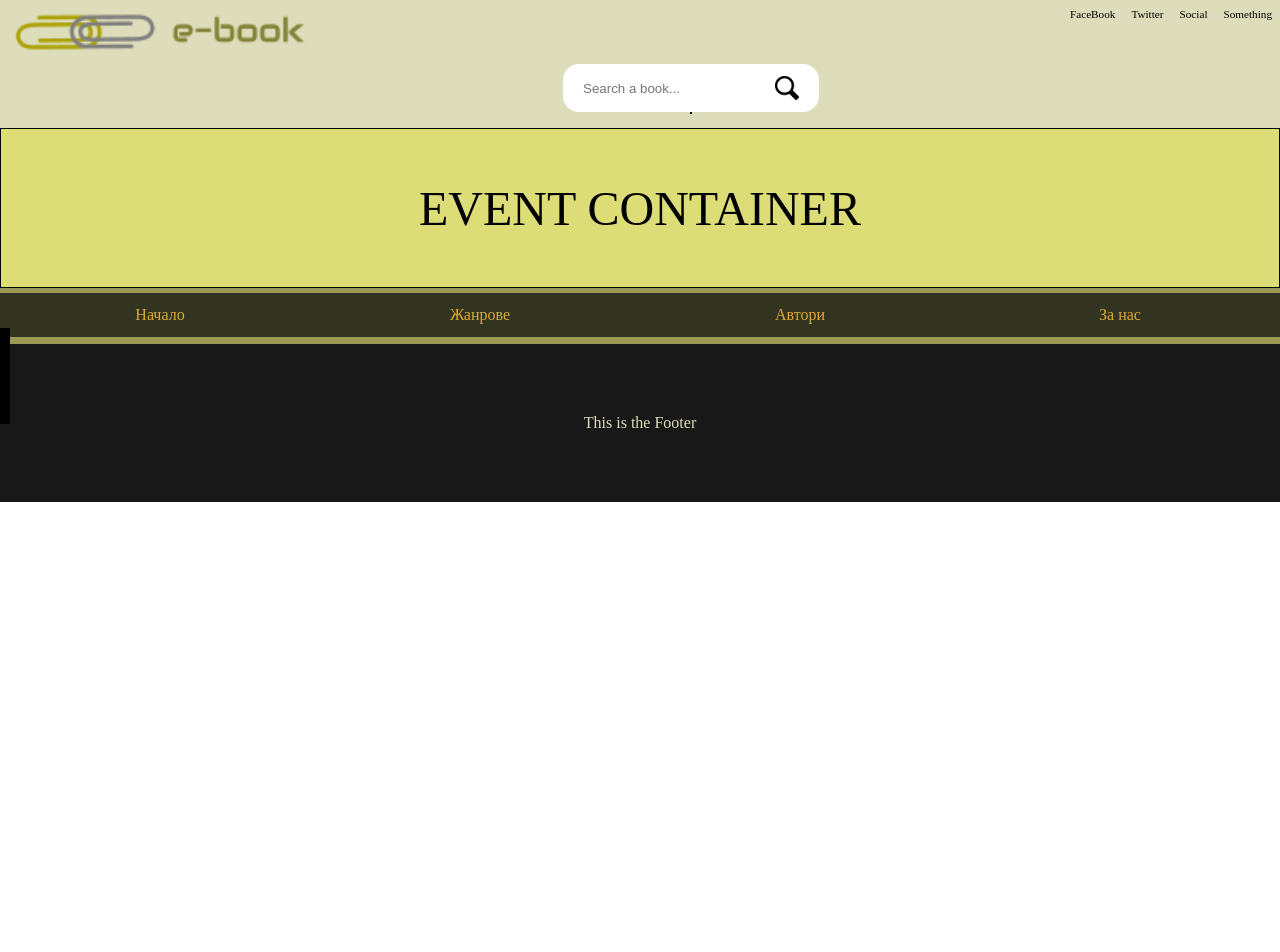
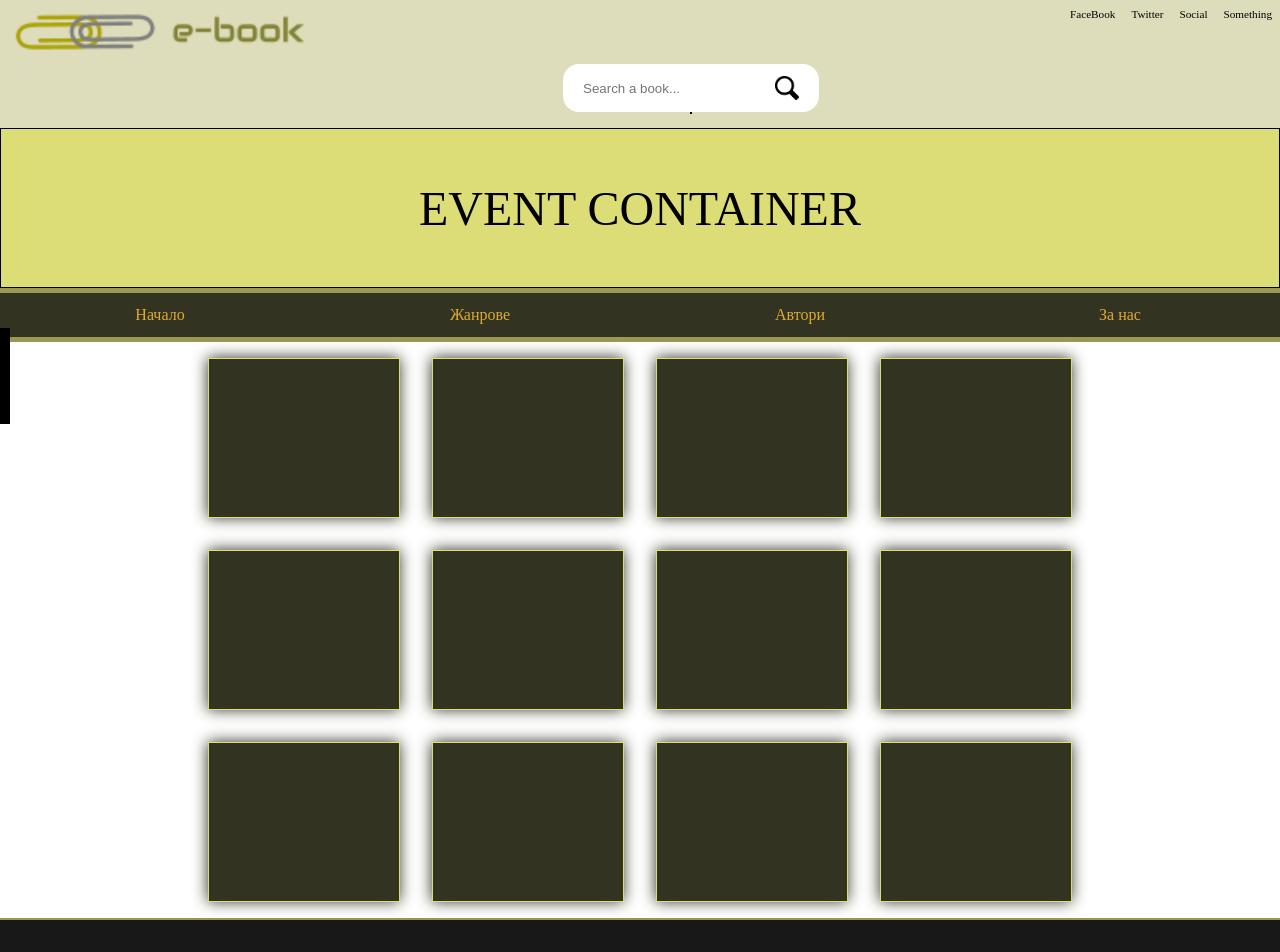
Before and after one commit to valiopld/e-book, a React (Create React App) app: page /genres in a window 1280 px wide. Shown: the top 952 px of the page. Before the commit the page ends 800 px from the top, so only its background shows below. Built offline with nearby package versions, Linux system fonts and the light colour scheme.

Commit message:
Creating about,genres and authors pages

```diff
--- a/src/components/Main/Main.jsx
+++ b/src/components/Main/Main.jsx
@@ -4,8 +4,12 @@ import { Switch, Route } from "react-router-dom";
 import "./Main.css";
 
 import HomePage from "../../pages/home/home-page";
+import GenresPage from "../../pages/genres/genres-page";
+import AuthorsPage from "../../pages/authors/authors-page";
+import AboutPage from "../../pages/about/about-page";
+
+import BookPage from "../../pages/book/book-page";
 import SearchPage from "../../pages/search/search-page";
-import Book from "../../pages/book/book-page";
 
 import AddBook from "../../pages/addBook/addBook";
 export const Main = () => {
@@ -13,8 +17,13 @@ export const Main = () => {
     <div className="Main">
       <Switch>
         <Route exact path="/" component={HomePage} />
+        <Route path="/genres" component={GenresPage} />
+        <Route path="/authors" component={AuthorsPage} />
+        <Route path="/about" component={AboutPage} />
+
+        <Route path="/book/:id" component={BookPage} />
         <Route path="/search/:filter" component={SearchPage} />
-        <Route path="/book/:id" component={Book} />
+
         <Route path="/secure-add-book" component={AddBook} />
       </Switch>
     </div>
--- /dev/null
+++ b/src/pages/about/about-page.jsx
@@ -0,0 +1,9 @@
+import React from "react";
+
+import "./about-page.css";
+
+const AboutPage = () => {
+  return <div className="about-page">This si About Page</div>;
+};
+
+export default AboutPage;
--- /dev/null
+++ b/src/pages/authors/authors-page.jsx
@@ -0,0 +1,9 @@
+import React from "react";
+
+import "./authors-page.css";
+
+const AuthorsPage = () => {
+  return <div className="authors-page">This si Authors Page</div>;
+};
+
+export default AuthorsPage;
--- a/src/pages/book/book-page.jsx
+++ b/src/pages/book/book-page.jsx
@@ -4,7 +4,7 @@ import "./book-page.css";
 
 import { firestore } from "../../firebase/firebase.utils";
 
-const Book = (props) => {
+const BookPage = (props) => {
   const id = parseInt(props.match.params.id);
   const [getBookData, setBookData] = useState(null);
   const [getIsLoading, setIsLoading] = useState(true);
@@ -70,4 +70,4 @@ const Book = (props) => {
   );
 };
 
-export default Book;
+export default BookPage;
--- /dev/null
+++ b/src/pages/genres/genres-page.css
@@ -0,0 +1,6 @@
+.genres-page {
+  display: flex;
+  width: 100%;
+  justify-content: center;
+  flex-wrap: wrap;
+}
--- /dev/null
+++ b/src/pages/genres/genres-page.jsx
@@ -0,0 +1,26 @@
+import React from "react";
+
+import "./genres-page.css";
+
+import { Box } from "../../components/Box/Box";
+
+const GenresPage = () => {
+  return (
+    <div className="genres-page">
+      <Box />
+      <Box />
+      <Box />
+      <Box />
+      <Box />
+      <Box />
+      <Box />
+      <Box />
+      <Box />
+      <Box />
+      <Box />
+      <Box />
+    </div>
+  );
+};
+
+export default GenresPage;
--- a/src/pages/home/home-page.jsx
+++ b/src/pages/home/home-page.jsx
@@ -2,7 +2,7 @@ import React from "react";
 
 import "./home-page.css";
 
-import { Box } from "./Box/Box";
+import { Box } from "../../components/Box/Box";
 class HomePage extends React.Component {
   constructor() {
     super();
```
Also changed, not shown: src/components/Box/Box.css (renamed from src/pages/home/Box/Box.css), src/components/Box/Box.jsx (renamed from src/pages/home/Box/Box.jsx), src/pages/about/about-page.css (added), src/pages/authors/authors-page.css (added).
